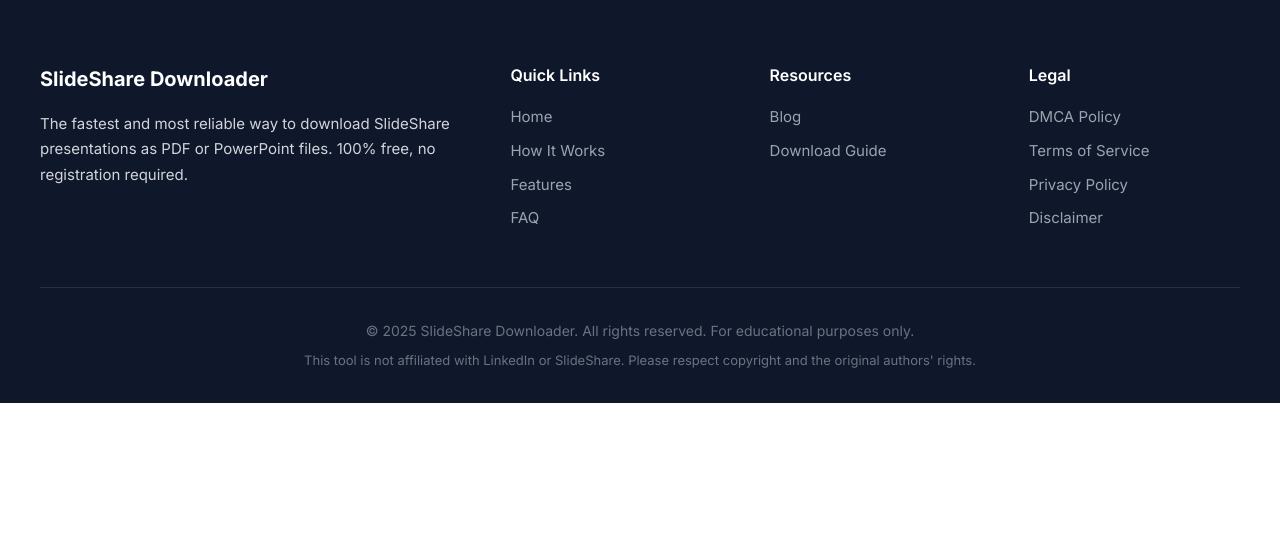
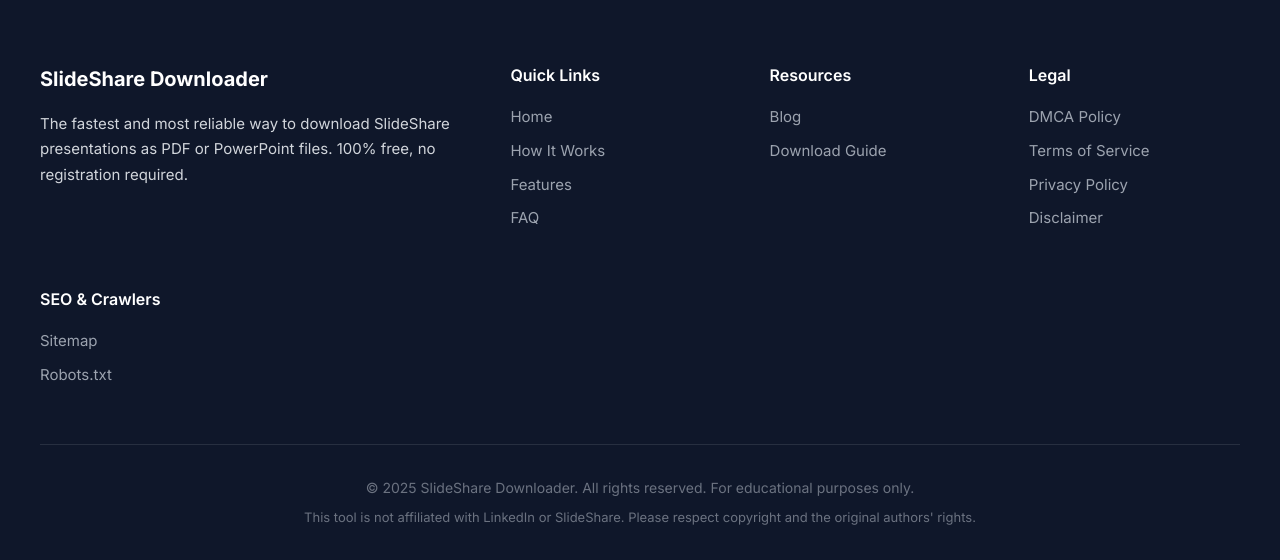
Before and after one commit to EqanAzmi/Slide-Share-Downloader-free, a Flask app: page /blog in a window 1280 px wide. Shown: the part 1607-2167 px from the top of the page. Before the commit the page ends 2010 px from the top, so only its background shows below. Run offline with Flask 2, Linux system fonts and the light colour scheme.

Commit message:
Add links to sitemap and robots.txt in the footer
Add a new "SEO & Crawlers" section to the footer in templates/base.html, including links to the dynamically generated sitemap and robots.txt files.

Replit-Commit-Author: Agent
Replit-Commit-Session-Id: c63e7cb9-ff16-4048-8430-e29e8281ffad
Replit-Commit-Checkpoint-Type: full_checkpoint
Replit-Commit-Event-Id: 3b18e101-83c5-41a2-bde2-8eb066a4bcf3
Replit-Commit-Screenshot-Url: https://storage.googleapis.com/screenshot-production-us-central1/4bb3e749-e3a8-4039-9925-67dd2de58211/c63e7cb9-ff16-4048-8430-e29e8281ffad/IUZP1or

```diff
--- a/templates/base.html
+++ b/templates/base.html
@@ -116,6 +116,14 @@
                         <li><a href="{{ url_for('disclaimer') }}">Disclaimer</a></li>
                     </ul>
                 </div>
+
+                <div class="footer-section">
+                    <h4>SEO & Crawlers</h4>
+                    <ul>
+                        <li><a href="{{ url_for('sitemap') }}" rel="nofollow">Sitemap</a></li>
+                        <li><a href="{{ url_for('robots') }}" rel="nofollow">Robots.txt</a></li>
+                    </ul>
+                </div>
             </div>
 
             <div class="footer-bottom">
```
